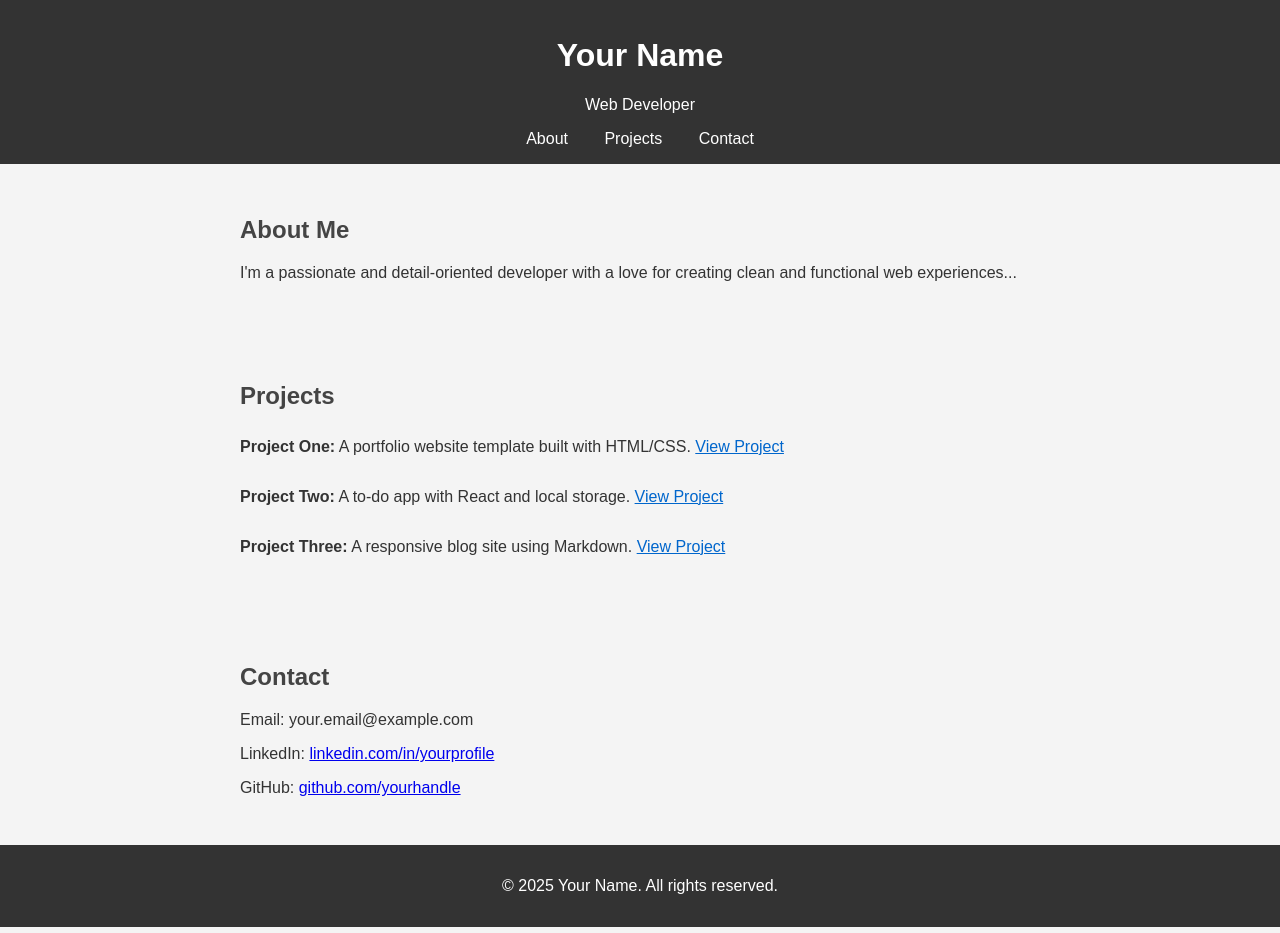
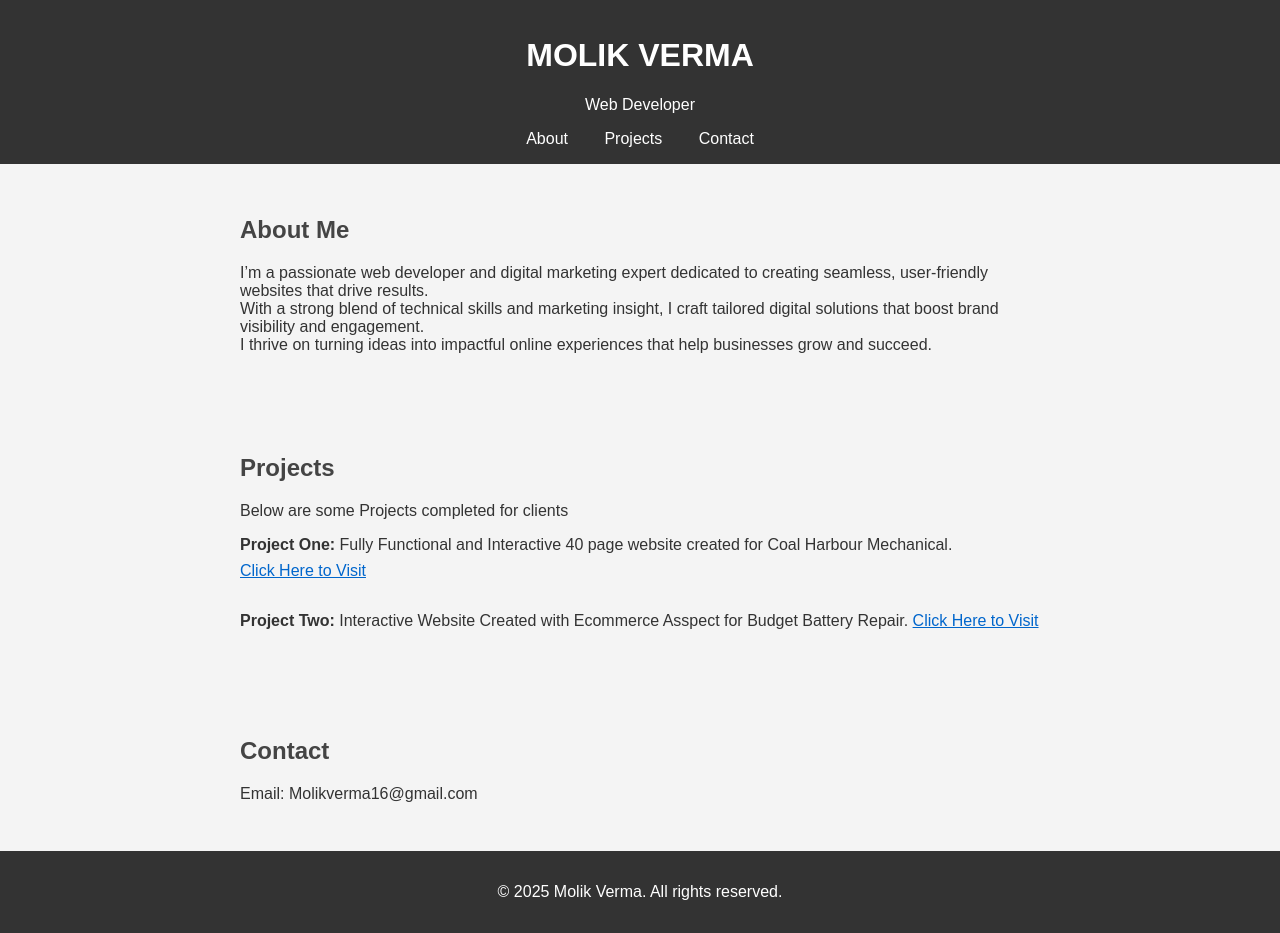
Before and after one commit to Mverma-git/Portfolio, a plain HTML site: page index.html in a window 1280 px wide. Drawn offline with Linux system fonts and the light colour scheme.

Commit message:
Update index.html

```diff
--- a/index.html
+++ b/index.html
@@ -3,7 +3,7 @@
 <head>
   <meta charset="UTF-8">
   <meta name="viewport" content="width=device-width, initial-scale=1.0">
-  <title>Your Name - Portfolio</title>
+  <title>Molik Verma - Portfolio</title>
   <style>
     body { font-family: Arial, sans-serif; margin: 0; padding: 0; background: #f4f4f4; color: #333; }
     header { background: #333; color: white; padding: 1rem 2rem; text-align: center; }
@@ -16,7 +16,7 @@
 </head>
 <body>
   <header>
-    <h1>Your Name</h1>
+    <h1>MOLIK VERMA</h1>
     <p>Web Developer</p>
     <nav>
       <a href="#about">About</a>
@@ -27,25 +27,27 @@
 
   <section id="about">
     <h2>About Me</h2>
-    <p>I'm a passionate and detail-oriented developer with a love for creating clean and functional web experiences...</p>
+   <p>
+  I’m a passionate web developer and digital marketing expert dedicated to creating seamless, user-friendly websites that drive results.<br>
+  With a strong blend of technical skills and marketing insight, I craft tailored digital solutions that boost brand visibility and engagement.<br>
+  I thrive on turning ideas into impactful online experiences that help businesses grow and succeed.
+</p>
   </section>
 
   <section id="projects" class="projects">
     <h2>Projects</h2>
-    <p><strong>Project One:</strong> A portfolio website template built with HTML/CSS. <a href="#">View Project</a></p>
-    <p><strong>Project Two:</strong> A to-do app with React and local storage. <a href="#">View Project</a></p>
-    <p><strong>Project Three:</strong> A responsive blog site using Markdown. <a href="#">View Project</a></p>
+    <p>Below are some Projects completed for clients<p>
+    <p><strong>Project One:</strong> Fully Functional and Interactive 40 page website created for Coal Harbour Mechanical.<a href="#https://coalharbourmechanical.com/">Click Here to Visit</a></p>
+    <p><strong>Project Two:</strong> Interactive Website Created with Ecommerce Asspect for Budget Battery Repair. <a href="#https://budgetbatteryrepair.com/">Click Here to Visit</a></p>
   </section>
 
   <section id="contact">
     <h2>Contact</h2>
-    <p>Email: your.email@example.com</p>
-    <p>LinkedIn: <a href="#">linkedin.com/in/yourprofile</a></p>
-    <p>GitHub: <a href="#">github.com/yourhandle</a></p>
+    <p>Email: Molikverma16@gmail.com</p>
   </section>
 
   <footer>
-    <p>&copy; 2025 Your Name. All rights reserved.</p>
+    <p>&copy; 2025 Molik Verma. All rights reserved.</p>
   </footer>
 </body>
 </html>
```
